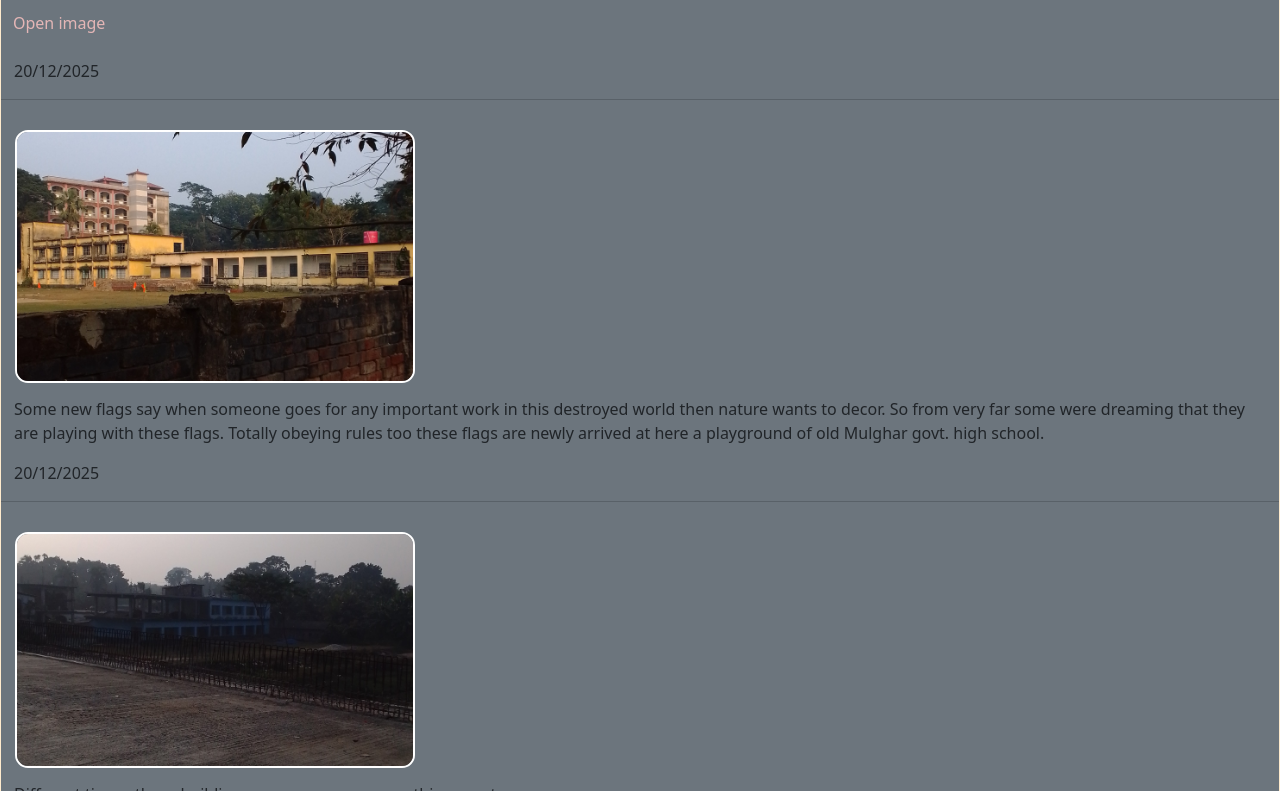
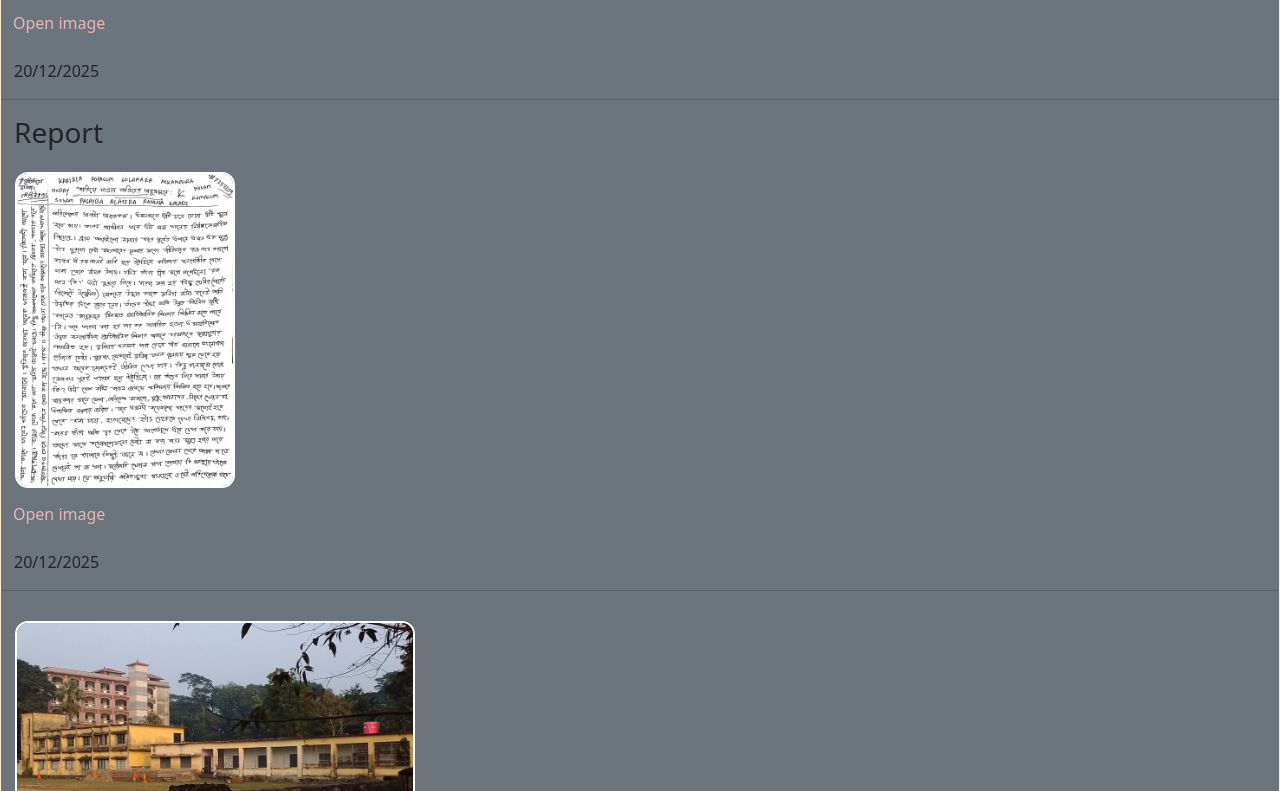
Before and after one commit to moloyspace-dot/news-portal, a plain HTML site: page index.html in a window 1280 px wide. Shown: the part 741-1532 px from the top of the page. Drawn offline with nearby package versions, Linux system fonts and the light colour scheme.

Commit message:
Add files via upload

```diff
--- a/index.html
+++ b/index.html
@@ -114,7 +114,16 @@
          <br/><br/>
          <time>20/12/2025</time>
          <hr/>
+      </div>
 
+      <div>
+         <h3>Report</h3>
+         <img src="photos/New Doc ১২-২০-২০২৫ ২২.৪৯.jpg" width="220px;"/>
+         <br/>
+         <a href="photos/New Doc ১২-২০-২০২৫ ২২.৪৯.jpg" style="color:#E4B6B6; text-decoration:none;" class="ha">Open image</a>
+         <br/><br/>
+         <time>20/12/2025</time>
+         <hr/>
       </div>
 
       <div>
```
